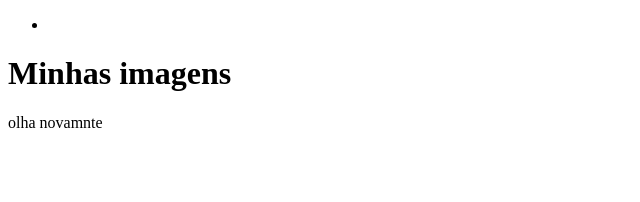
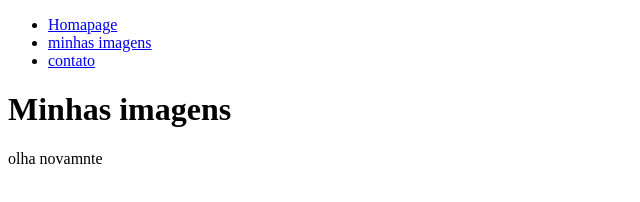
Before and after one commit to Bllogwill/Projeto.html, a plain HTML site: page files/images.html in a window 1280 px wide. Shown: the whole page, without its empty margins (0-640 px from the left). Drawn offline with Linux system fonts and the light colour scheme.

Commit message:
atualização

```diff
--- a/files/imagens.html
+++ b/files/images.html
@@ -10,7 +10,15 @@
 
     <nav>
         <ul>
-            <li></li>
+            <li>
+                <a href="index.html">Homapage</a>
+            </li>
+            <li>
+                <a href="files/images.html">minhas imagens</a>
+            </li>
+            <li>
+                <a href="contact.html">contato</a>
+            </li>
         </ul>
     </nav>
 
```
Also changed, not shown: contact.html (+9 -1 lines), index.html (+7 -1 lines).
